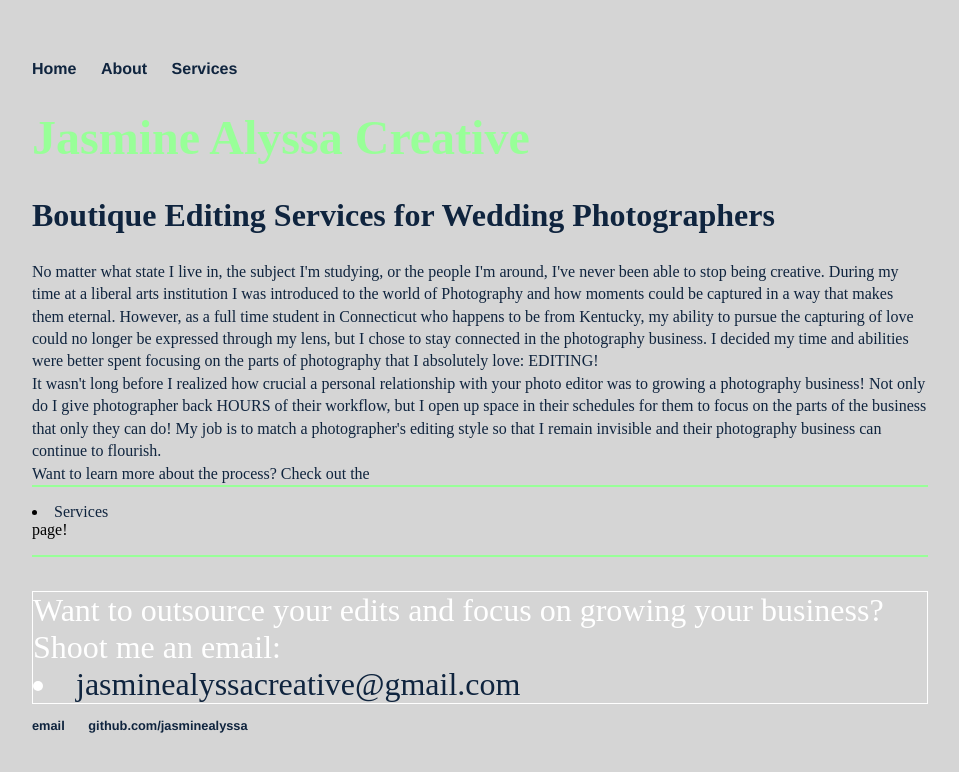
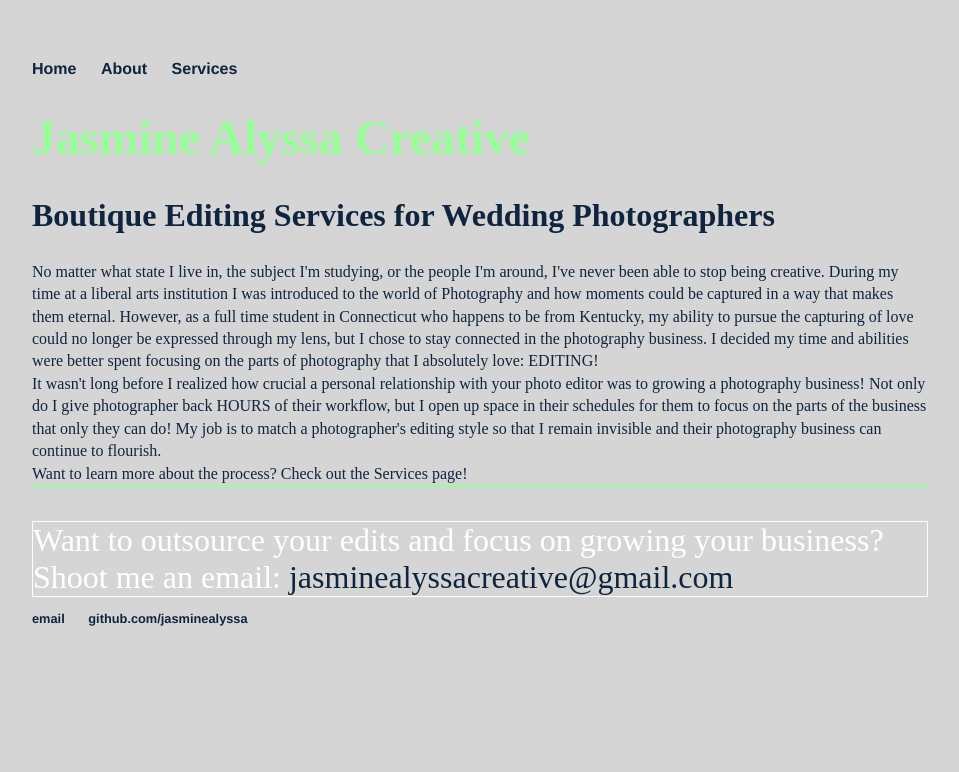
Before and after one commit to jasminealyssa/jasminealyssa.github.io, a Jekyll site: the page built from index.html, in a window 1280 px wide. Shown: the top 772 px of the page, without its empty margins (160-1119 px from the left). Built offline with Jekyll 4.4.1, drawn with Linux system fonts in a browser that asks for light colours; some web fonts are replaced.

```diff
--- a/index.html
+++ b/index.html
@@ -11,9 +11,9 @@ title: Jasmine Alyssa Creative
 	I decided my time and abilities were better spent focusing on the parts of photography that I absolutely love: EDITING! <br>
 	It wasn't long before I realized how crucial a personal relationship with your photo editor was to growing a photography business! Not only do I give photographer back HOURS of their workflow, but I open up space in their schedules for them to focus on the parts of the business that only they can do!
 	My job is to match a photographer's editing style so that I remain invisible and their photography business can continue to flourish.
-	<br> Want to learn more about the process? Check out the <li><a href="/services">Services</a></li> page! </p>
+	<br> Want to learn more about the process? Check out the <a href="/services">Services</a> page! </p>
 </div><!-- /.blurb -->
 <br>
 <div class="boxed grey">
-  Want to outsource your edits and focus on growing your business? Shoot me an email: <li><a href="mailto:jasminealyssacreative@gmail.com">jasminealyssacreative@gmail.com</a></li>
+  Want to outsource your edits and focus on growing your business? Shoot me an email: <a href="mailto:jasminealyssacreative@gmail.com">jasminealyssacreative@gmail.com</a>
 </div>
```
